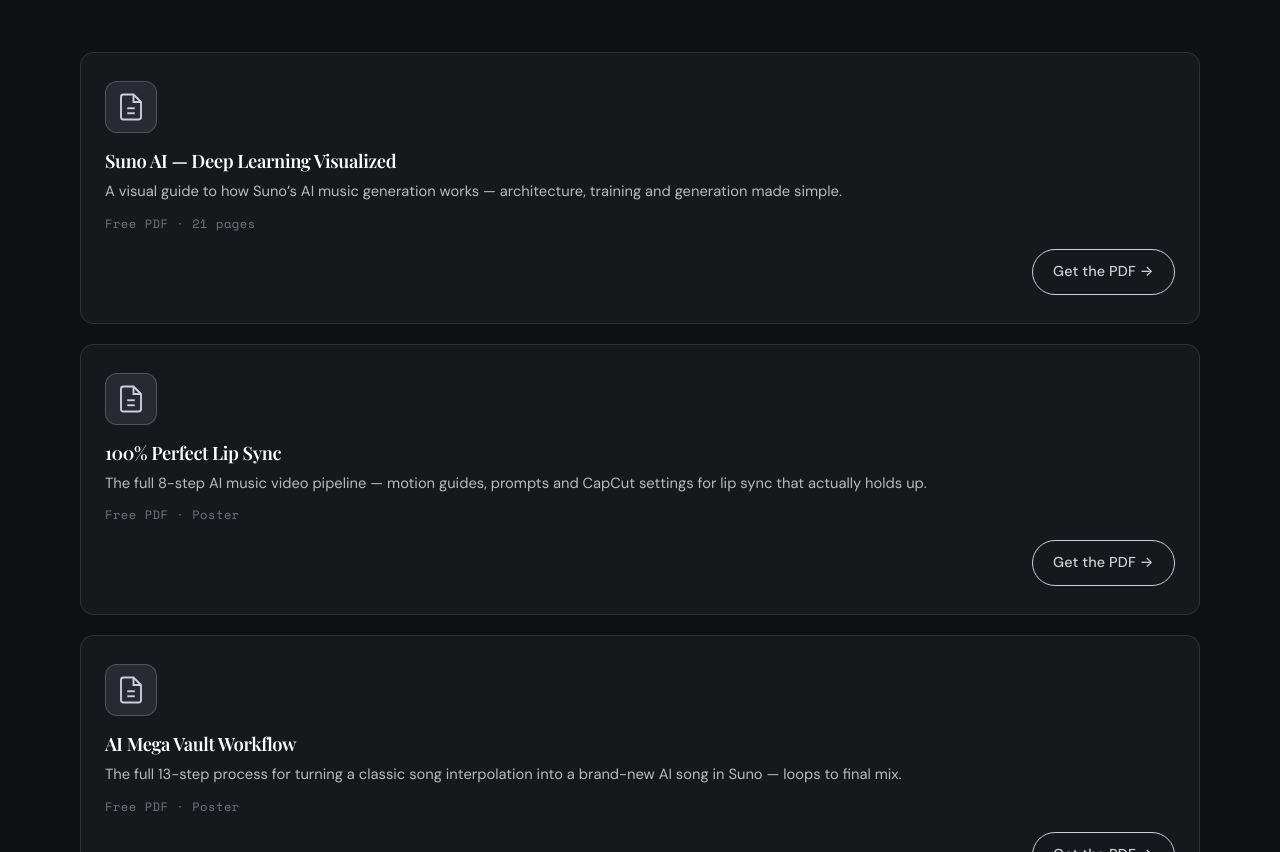
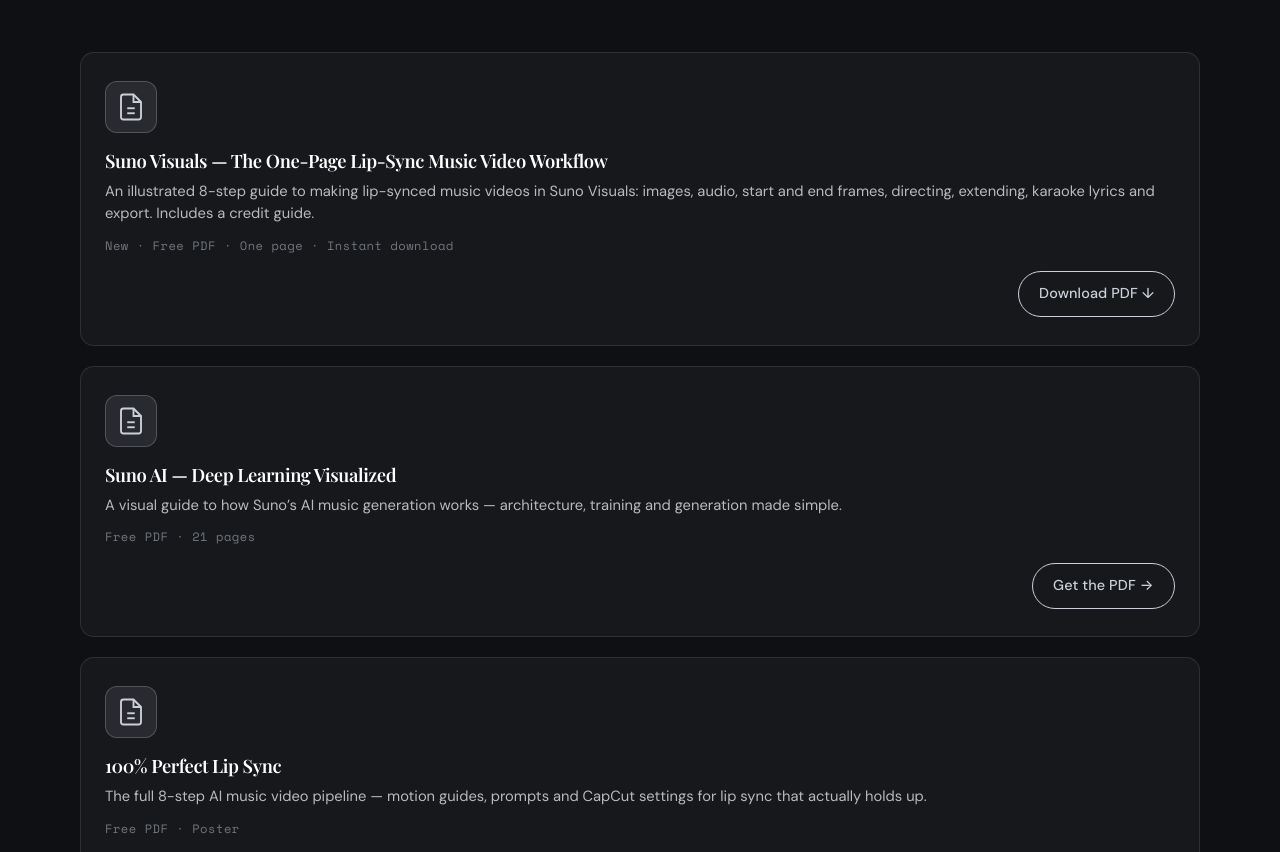
Before and after one commit to blackstarmedia/blackstarmedia.com.au, a plain HTML site: page index.html in a window 1280 px wide. Shown: the part 6289-7141 px from the top of the page. Drawn offline with nearby package versions, Linux system fonts and the light colour scheme.

Commit message:
Add Suno Visuals lip-sync workflow PDF as a direct download (#28)
Adds the illustrated AI Mega Vault Suno Visuals poster to assets/pdf and a
new card at the top of the homepage Downloads section that downloads the
file straight away (no email gate). Bumps the homepage sitemap lastmod.


Claude-Session: https://claude.ai/code/session_01LmoZ6WtmWk5ieuk9f9iZE2

Co-authored-by: Black Star Media <contact@blackstarmedia.com.au>
Co-authored-by: Claude Opus 5.5 <noreply@anthropic.com>

```diff
--- a/index.html
+++ b/index.html
@@ -636,8 +636,30 @@
           <p class="section-sub lead">PDF resources that go deeper on our YouTube content — yours to keep, free.</p>
         </div>
 
+        <!-- Featured standalone resource — direct download (no email gate) -->
+        <div style="margin-top:2.5rem;" class="reveal">
+          <a class="dl-card" href="assets/pdf/suno-visuals-lip-sync-workflow.pdf" download="Suno-Visuals-Lip-Sync-Workflow-AI-Mega-Vault.pdf" type="application/pdf" style="text-decoration:none;display:flex;">
+            <div class="dl-card__icon" aria-hidden="true">
+              <svg width="30" height="30" viewBox="0 0 24 24" fill="none" stroke="currentColor" stroke-width="1.5">
+                <path d="M14 2H6a2 2 0 0 0-2 2v16a2 2 0 0 0 2 2h12a2 2 0 0 0 2-2V8z"/>
+                <polyline points="14 2 14 8 20 8"/>
+                <line x1="9" y1="13" x2="15" y2="13"/>
+                <line x1="9" y1="17" x2="15" y2="17"/>
+              </svg>
+            </div>
+            <div class="dl-card__body">
+              <h3 class="dl-card__title">Suno Visuals — The One-Page Lip-Sync Music Video Workflow</h3>
+              <p class="dl-card__desc">An illustrated 8-step guide to making lip-synced music videos in Suno Visuals: images, audio, start and end frames, directing, extending, karaoke lyrics and export. Includes a credit guide.</p>
+              <p class="dl-card__meta">New &middot; Free PDF &middot; One page &middot; Instant download</p>
+            </div>
+            <span class="btn btn--gold-outline dl-card__dl" style="white-space:nowrap;align-self:flex-end;">
+              Download PDF &darr;
+            </span>
+          </a>
+        </div>
+
         <!-- Featured standalone resource -->
-        <div style="margin-top:2.5rem;" class="reveal">
+        <div style="margin-top:1.25rem;" class="reveal">
           <a class="dl-card" href="suno-poster.html" style="text-decoration:none;display:flex;">
             <div class="dl-card__icon" aria-hidden="true">
               <svg width="30" height="30" viewBox="0 0 24 24" fill="none" stroke="currentColor" stroke-width="1.5">
--- a/sitemap.xml
+++ b/sitemap.xml
@@ -2,7 +2,7 @@
 <urlset xmlns="http://www.sitemaps.org/schemas/sitemap/0.9">
   <url>
     <loc>https://blackstarmedia.com.au/</loc>
-    <lastmod>2026-06-03</lastmod>
+    <lastmod>2026-11-23</lastmod>
     <changefreq>weekly</changefreq>
     <priority>1.0</priority>
   </url>
```
Also changed, not shown: 1 other file.
